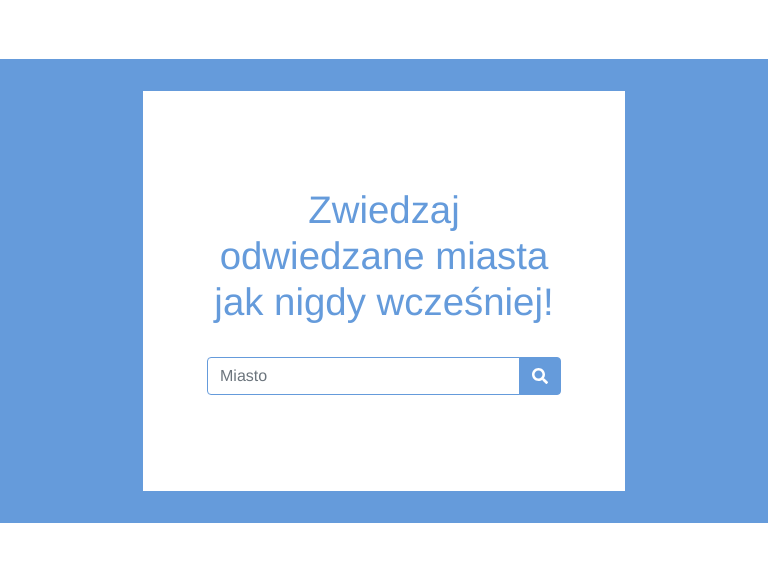
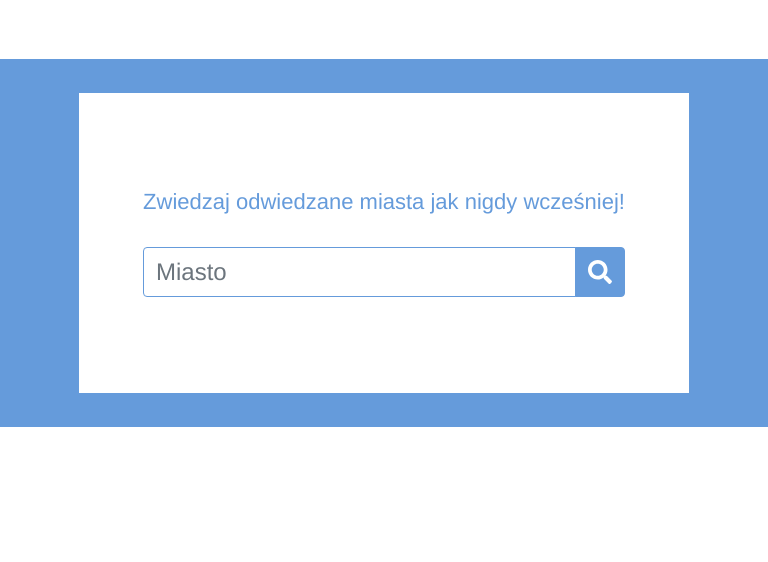
Before and after one commit to teamoutofboundsexception/frontend, a Vue app: page / in a window 768 px wide. Shown: the top 562 px of the page. Built offline with nearby package versions, Linux system fonts and the light colour scheme.

Commit message:
Update Homepage styles for smaller screens

```diff
--- a/src/App.vue
+++ b/src/App.vue
@@ -1,6 +1,6 @@
 <template>
   <div id="app"  class="container-fluid">
-    <div class="row">
+    <div class="row" id="navbar-row">
       <div class="col">
         <nav class="navbar navbar-dark bg-transparent">
           <router-link class="navbar-brand" to="/"><font-awesome-icon icon="home" /></router-link>
@@ -27,6 +27,12 @@
   -moz-osx-font-smoothing: grayscale;
 }
 
+@media (max-width: 768px) {
+  .row#navbar-row {
+    border-bottom: 2px solid $skyBaseColor;
+  }
+}
+
 .navbar-dark .navbar-brand {
   color: #555555;
   border-bottom: 3px solid transparent;
--- a/src/components/Homepage.vue
+++ b/src/components/Homepage.vue
@@ -1,9 +1,9 @@
 <template>
   <div class="row" id="search-row">
-    <div class="offset-md-2 col-md-8">
+    <div class="offset-md-1 col-md-10 offset-lg-2 col-lg-8">
       <div class="jumbotron">
         <form>
-          <h1 class="display-6 text-center">Zwiedzaj odwiedzane miasta jak nigdy wcześniej!</h1>
+          <h1 class="text-center">Zwiedzaj odwiedzane miasta jak nigdy wcześniej!</h1>
 
           <div class="form-group">
             <div class="input-group">
@@ -37,8 +37,16 @@
 <style scoped lang="scss">
 @import '@/styles/colors.scss';
 
-.row#search-row {
-  background-color: $skyBaseColor;
+@media (max-width: 768px) {
+  .row#search-row {
+    border-bottom: 2px solid $skyBaseColor;
+  }
+}
+
+@media (min-width: 768px) {
+  .row#search-row {
+    background-color: $skyBaseColor;
+  }
 }
 
 .jumbotron {
@@ -48,8 +56,15 @@
 
   h1 {
     color: $skyBaseColor;
-    font-size: 2.4rem;
     margin-bottom: 32px;
+
+    @media (max-width: 768px) {
+      font-size: 16px;
+    }
+
+    @media (min-width: 768px) and (max-width: 992px) {
+      font-size: 22px;
+    }
   }
 }
 
@@ -62,12 +77,30 @@
         border: 1px solid $skyBaseColor;
         border-top-left-radius: 0.25rem;
         border-bottom-left-radius: 0.25rem;
+        font-size: 30px;
+
+        @media (max-width: 768px) {
+          font-size: 18px;
+        }
+
+        @media (min-width: 768px) and (max-width: 992px) {
+          font-size: 24px;
+        }
       }
 
       div.input-group-append button {
         background-color: $skyBaseColor;
         border-color: $skyBaseColor;
         color: #ffffff;
+        font-size: 30px;
+
+        @media (max-width: 768px) {
+          font-size: 18px;
+        }
+
+        @media (min-width: 768px) and (max-width: 992px) {
+          font-size: 24px;
+        }
       }
     }
 
```
